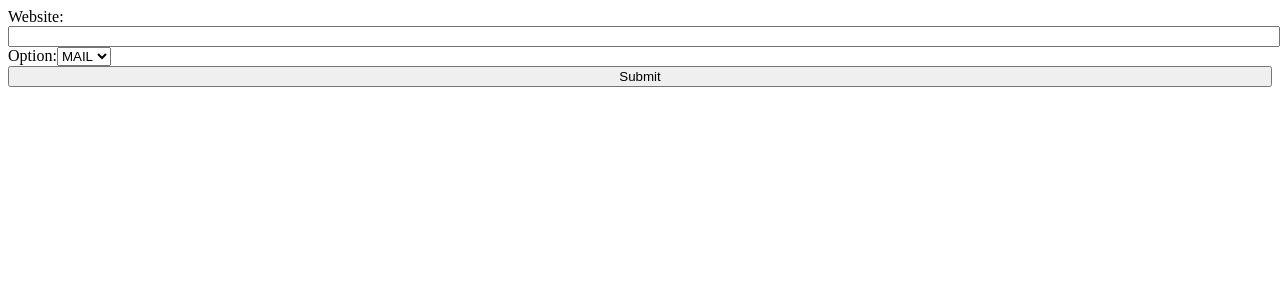
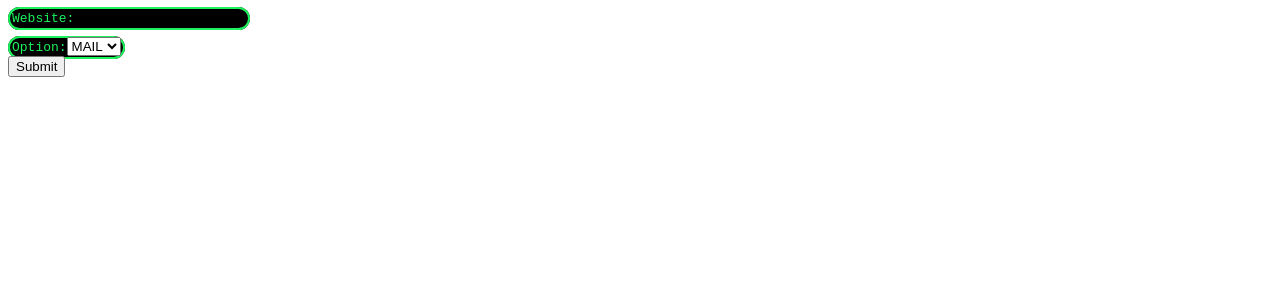
Before and after one commit to DedSecInside/gotor, a React app: page / in a window 1280 px wide. Shown: the top 300 px of the page. Built offline with nearby package versions, Linux system fonts and the light colour scheme.

Commit message:
Adding some stylingw

```diff
--- a/src/index.css
+++ b/src/index.css
@@ -1,3 +1,31 @@
-input {
+body {
+  height: 100%;
   width: 100%;
 }
+
+#siteFieldTitle {
+  background-color: black;
+  color: rgb(28, 243, 92);
+  border-radius: 25px;
+  padding: 2px 2px 2px 2px;
+  border: 2px solid rgb(28, 243, 92);
+  font-family: monospace;
+}
+
+#siteName {
+  background-color: black;
+  color: rgb(28, 243, 92);
+  font-family: monospace;
+  margin: 0px 0px 10px 0px;
+  border: 0;
+  border-radius: 25px;
+}
+
+#optionTitle {
+  background-color: black;
+  color: rgb(28, 243, 92);
+  border-radius: 25px;
+  padding: 2px 2px 2px 2px;
+  border: 2px solid rgb(28, 243, 92);
+  font-family: monospace;
+}
--- a/src/index.jsx
+++ b/src/index.jsx
@@ -38,16 +38,16 @@ class TorBotForm extends React.Component {
 
     render() {
         return (
-            <form onSubmit={this.handleSubmit} id ="Main">
-              <label> Website:
-                <input type="text" name='website'/>
+            <form onSubmit={this.handleSubmit} id ="mainForm">
+              <label id='siteFieldTitle'> Website:
+                <input id='siteName' type='text' name='website'/>
               </label>
               <br/>
-              <label> Option:
+              <label id='optionTitle'> Option:
                 <TorBotArguments handler={this.handleChange} args={this.props.args}/>
             </label>
             <br/>
-            <input type="submit"/>
+            <input id='submitBtn' type="submit"/>
            </form>
         );
     }
--- a/webpack.config.js
+++ b/webpack.config.js
@@ -20,17 +20,7 @@ module.exports = {
       use: ['babel-loader']
     }, {
       test: /\.css$/,
-            use: [{
-                loader: "style-loader"
-            }, {
-                loader: "css-loader",
-                options: {
-                    modules: true,
-                    importLoaders: 1,
-                    localIdentName: "[name]_[local]_[hash:base64]",
-                    minimize: true
-                }
-            }]
+      loader: "style-loader!css-loader"
     }]
   },
   plugins: [htmlPlugin],
```
Lines whose indentation alone changed are shown as unchanged.
